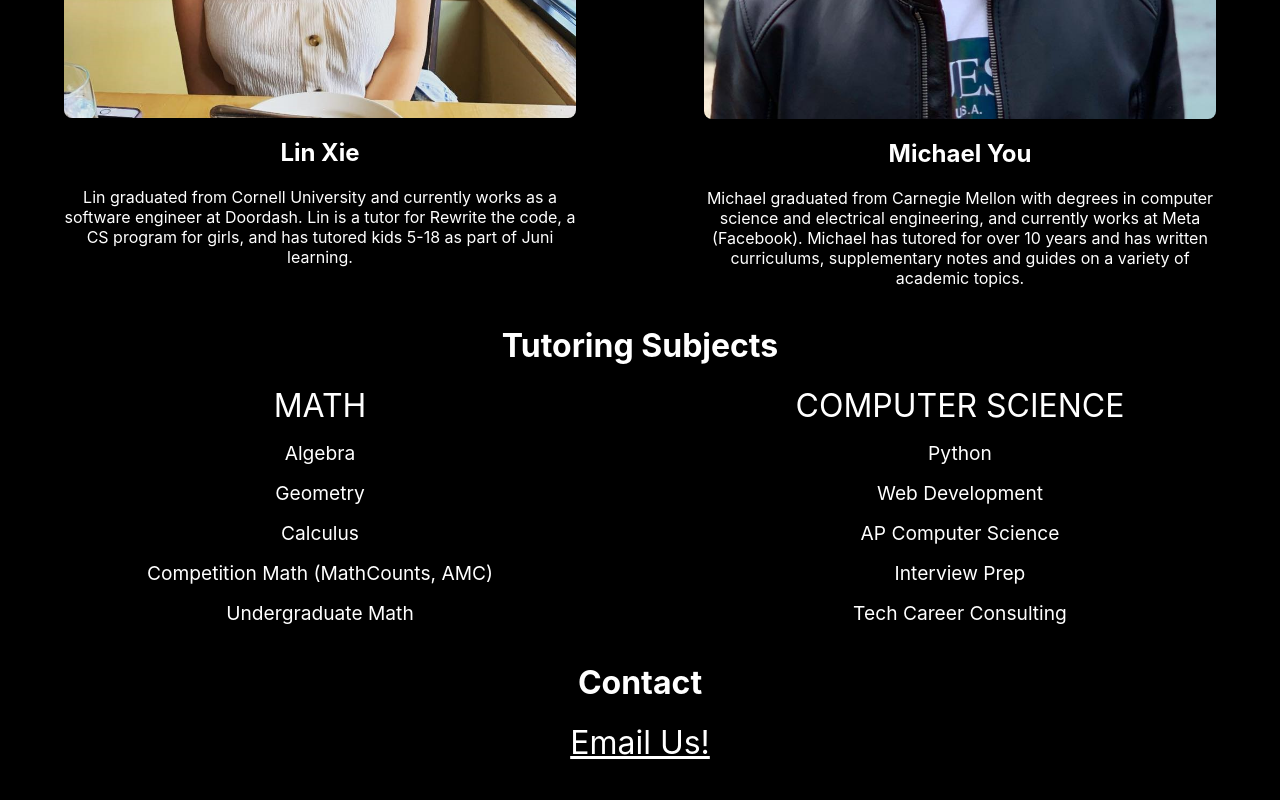
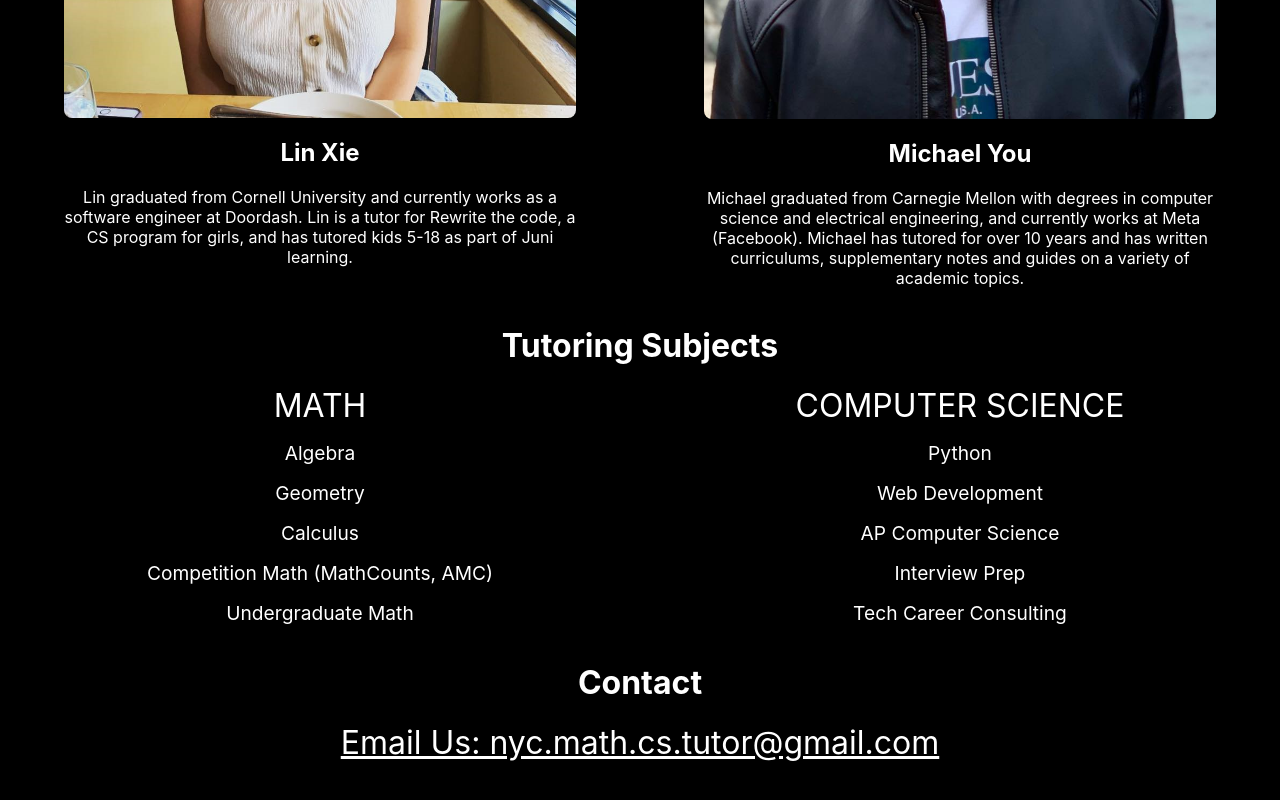
Before and after one commit to mikinty/tutoring, a React (Create React App) app: page / in a window 1280 px wide. Shown: the part 476-1276 px from the top of the page. Built offline with nearby package versions, Linux system fonts and the light colour scheme.

Commit message:
email link

```diff
--- a/src/pages/Contact.js
+++ b/src/pages/Contact.js
@@ -5,7 +5,7 @@ export default function Contact() {
     <div className="page" id="page-contact">
       <h1 className="page-header">Contact</h1>
       <a id="email-link" href="mailto:nyc.math.cs.tutor@gmail.com">
-        Email Us!
+        Email Us: nyc.math.cs.tutor@gmail.com
       </a>
     </div>
   );
--- a/src/styles.scss
+++ b/src/styles.scss
@@ -16,7 +16,7 @@ a:visited {
 
 #tutor-container {
   height: 100%;
-  align-items: start;
+  align-items: flex-start;
 
   .headshot {
     display: flex;
@@ -28,7 +28,7 @@ a:visited {
       height: 70%;
       display: flex;
       justify-content: center;
-      align-items: start;
+      align-items: flex-start;
       overflow: hidden;
       border-radius: 8px;
 
```
